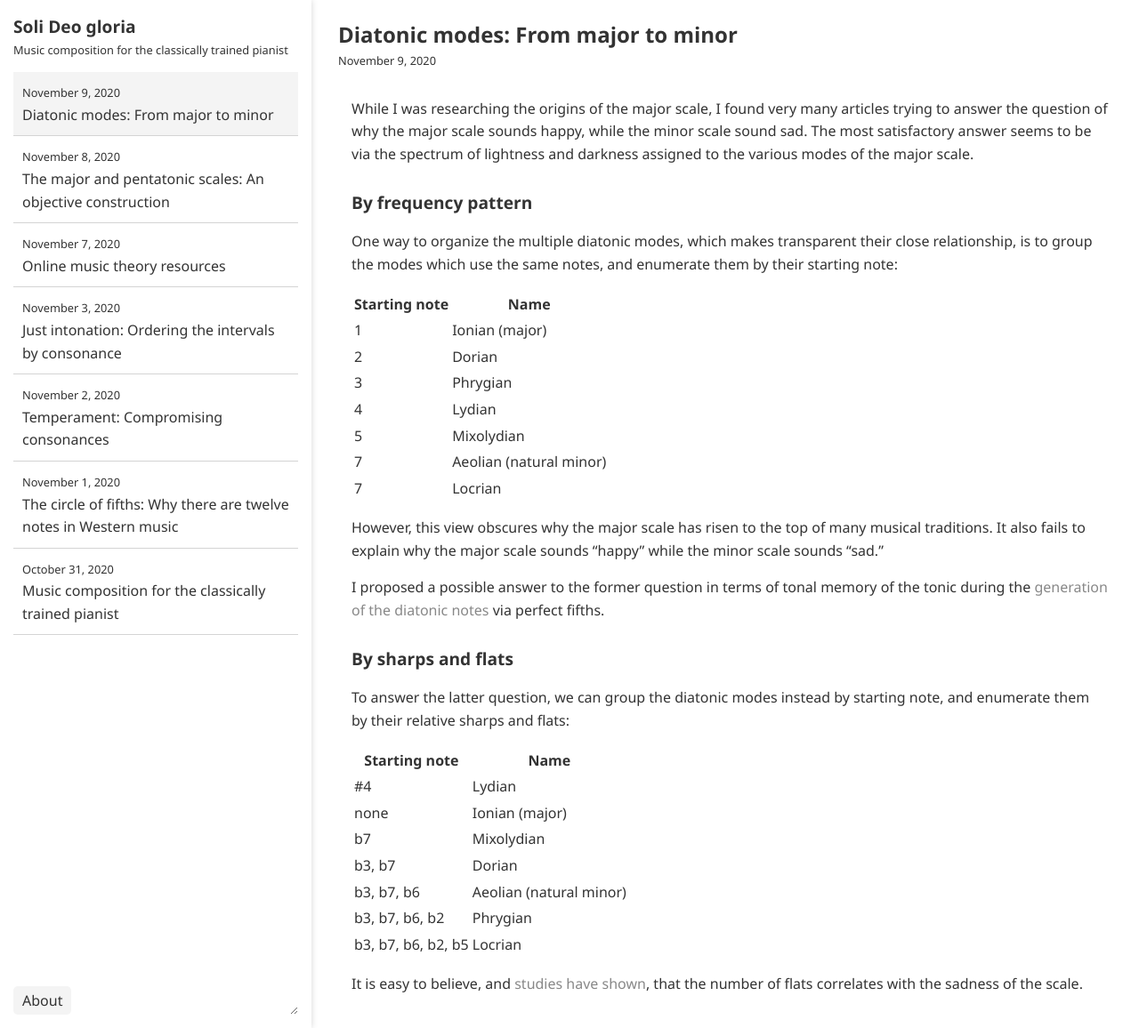
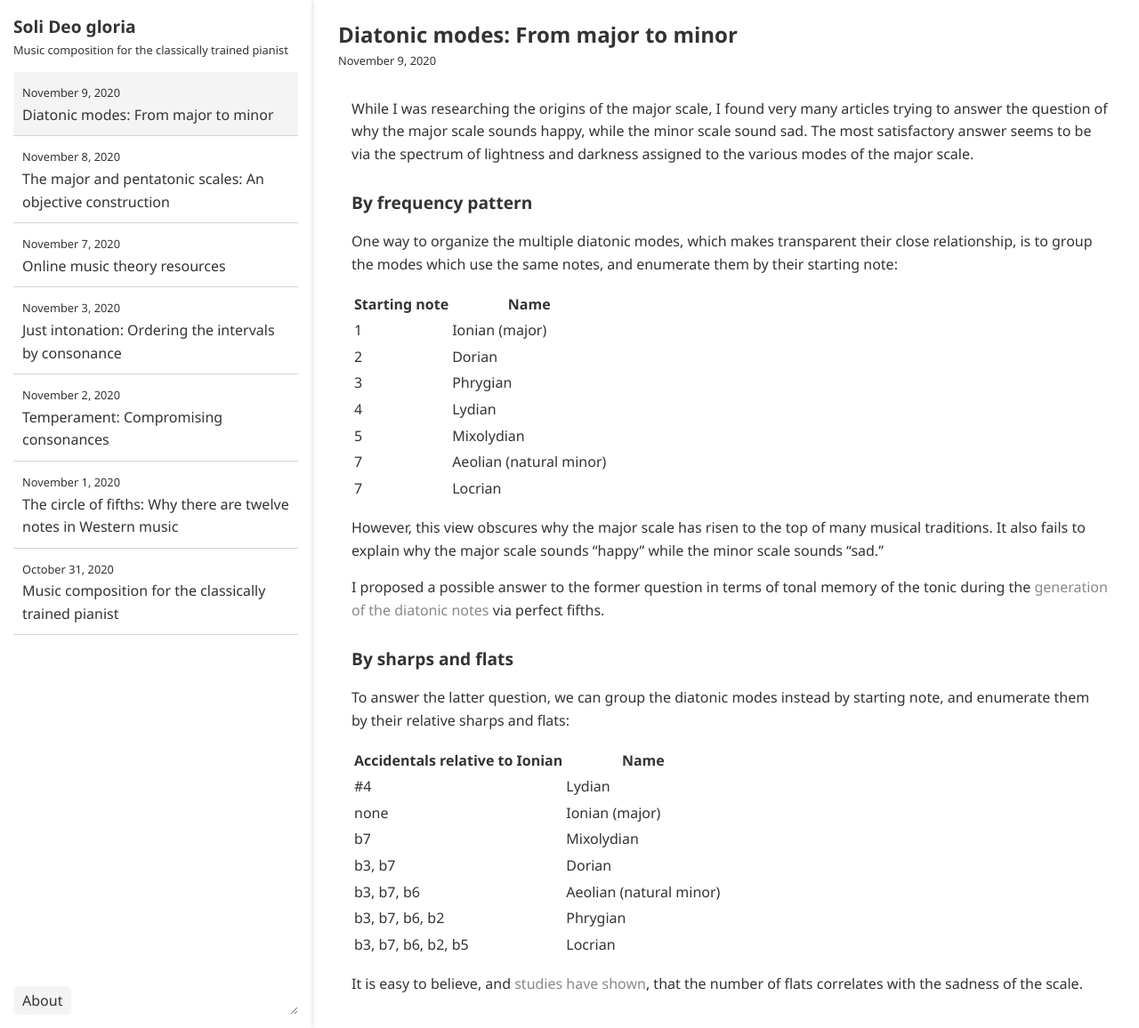
Before and after one commit to ansyblenetwork/sdg, a Jekyll site: the page built from _posts/2020-11-09-diatonic-modes-from.md, in a window 1280 px wide and 1156 px high. Shown: the whole window at 89% size. Built offline with Jekyll 4.4.1, drawn with Linux system fonts in a browser that asks for light colours.

Commit message:
Update 2020-11-09-diatonic-modes-from.md

```diff
--- a/_posts/2020-11-09-diatonic-modes-from.md
+++ b/_posts/2020-11-09-diatonic-modes-from.md
@@ -26,7 +26,7 @@ I proposed a possible answer to the former question in terms of tonal memory of
 
 To answer the latter question, we can group the diatonic modes instead by starting note, and enumerate them by their relative sharps and flats:
 
-| Starting note | Name |
+| Accidentals relative to Ionian | Name |
 | ------------- | ------------- |
 | #4 | Lydian |
 | none | Ionian (major) |
```
